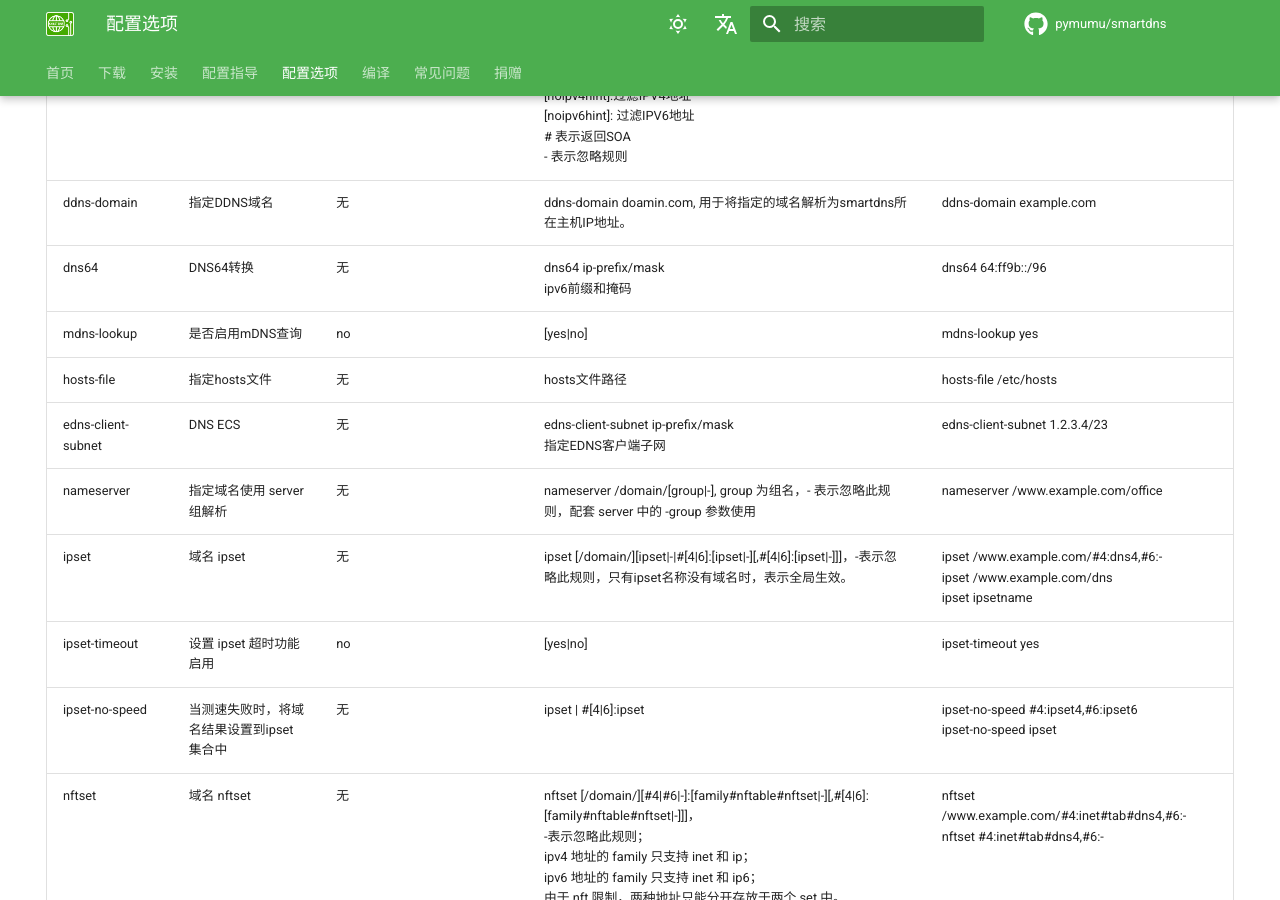
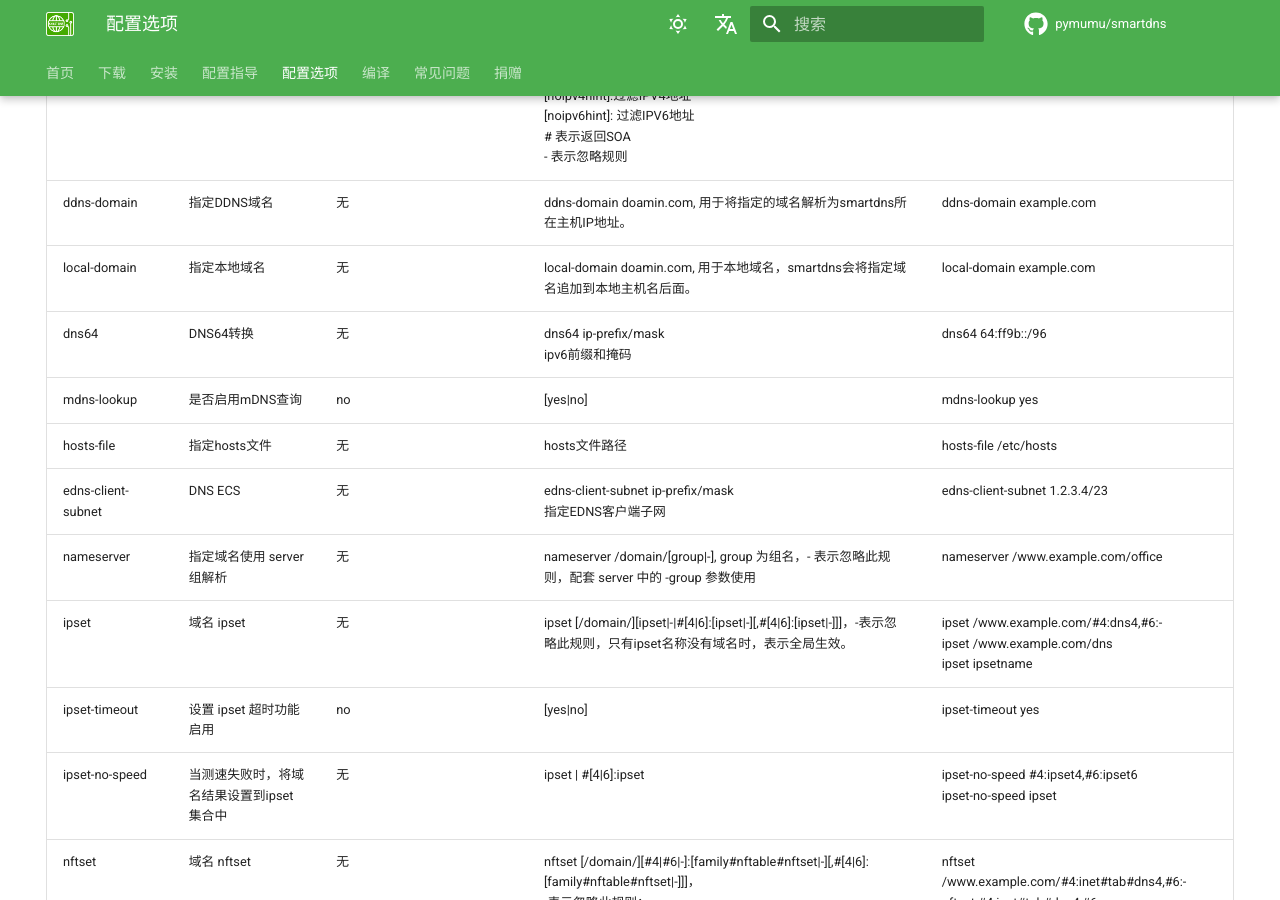
Before and after one commit to pymumu/smartdns, an MkDocs documentation site: the page built from docs/configuration.md, in a window 1280 px wide and 900 px high, scrolled down 7320 px. Built offline with MkDocs 1.6.1 and Material for MkDocs 9.7.7, drawn with Linux system fonts in a browser that asks for light colours; comment, search, counter and statistics services are not loaded.

Commit message:
add local-domain option doc

```diff
--- a/docs/configuration.md
+++ b/docs/configuration.md
@@ -66,6 +66,7 @@ hide:
 | srv-record | 指定SRV记录 | 无 | srv-record /domain/[target][,port][,priority][,weight] | srv-record /_vlmcs._tcp/example.com,1688,1,1|
 | https-record | 指定HTTPS记录 | 无 | https-record /domain/[target=][,port=][,priority=][,ech=][,ipv4hint=][,ipv6hint=][,alpn=][,noipv4hint][,noipv6hint][#][-]:<br />[target]: target参数<br />[port]: port参数<br />[priority]: priority参数<br />[ech]: ECH参数<br />[alpn]: alph参数<br />[ipv4hint]: IPV4地址<br />[ipv6hint]: IPV6地址<br />[noipv4hint]:过滤IPV4地址<br />[noipv6hint]: 过滤IPV6地址 <br/> # 表示返回SOA<br /> - 表示忽略规则| https-record /example.com/ech="aaa"<br /> https-record /example.com/alpn="h2,http/1.1"<br />https-record noipv4hint,noipv6hint<br /> https-record # <br /> https-record /example.com/-|
 | ddns-domain | 指定DDNS域名 | 无 | ddns-domain doamin.com, 用于将指定的域名解析为smartdns所在主机IP地址。| ddns-domain example.com
+| local-domain | 指定本地域名 | 无 | local-domain doamin.com, 用于本地域名，smartdns会将指定域名追加到本地主机名后面。| local-domain example.com
 | dns64 | DNS64转换 | 无 | dns64 ip-prefix/mask <br /> ipv6前缀和掩码 | dns64 64:ff9b::/96 |
 | mdns-lookup | 是否启用mDNS查询 | no | [yes\|no] | mdns-lookup yes|
 | hosts-file | 指定hosts文件 | 无 | hosts文件路径 | hosts-file /etc/hosts |
```
Also changed, not shown: docs/config/resolv-dnsmasq-lease.md (+1 -0 lines), en/docs/config/resolv-dnsmasq-lease.md (+1 -0 lines), en/docs/configuration.md (+2 -1 lines), 1 other file.
